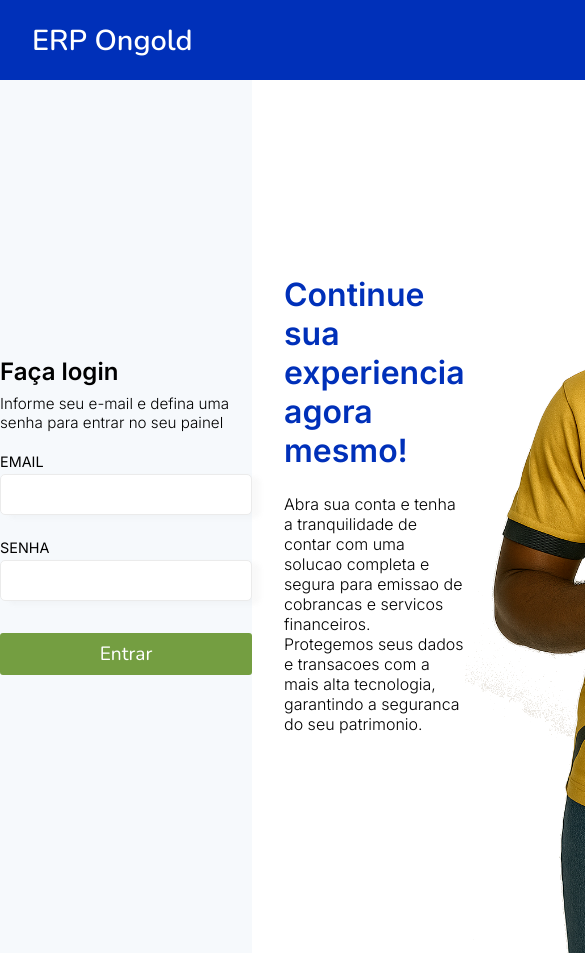
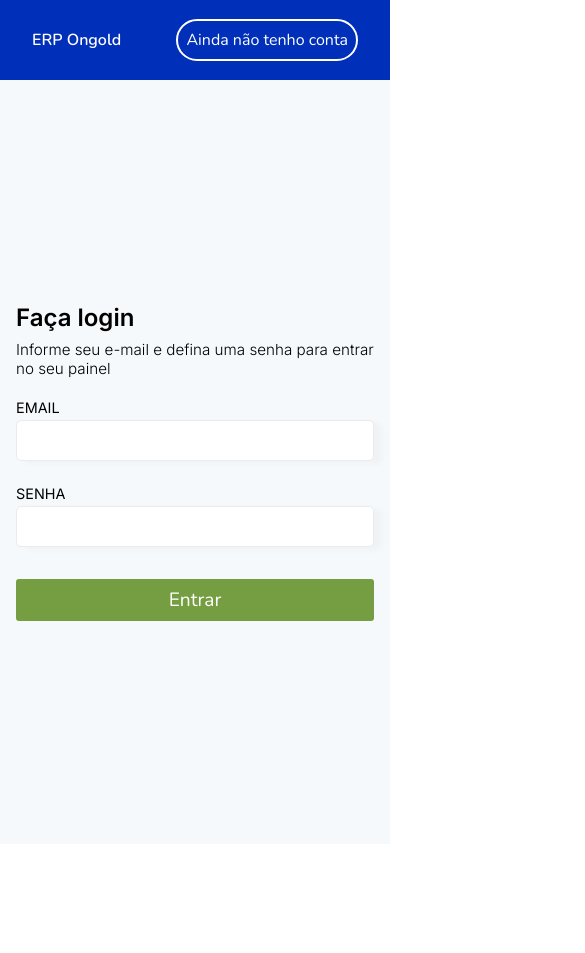
Before and after one commit to jefferson-da-silva-santos/tauri-project, a React (Vite) app: page /login in a window 390 px wide. Shown: the top 953 px of the page, 585 px wide, since content can reach past the window. After the commit the page ends 844 px from the top, so only its background shows below. Built offline with nearby package versions, Linux system fonts and the light colour scheme; what notyf would draw is missing.

Commit message:
chore: Update pg dependency to version 8.15.6

```diff
--- a/package.json
+++ b/package.json
@@ -23,6 +23,7 @@
     "file-saver": "^2.0.5",
     "formik": "^2.4.6",
     "notyf": "^3.10.0",
+    "pg": "^8.15.6",
     "primereact": "^10.9.4",
     "react": "^18.3.1",
     "react-dom": "^18.3.1",
--- a/src/App.css
+++ b/src/App.css
@@ -33,7 +33,7 @@
 
 #categoria,
 #unidade {
-  padding: .7rem;
+  padding: 0.7rem;
 }
 
 *::placeholder {
@@ -46,7 +46,7 @@
 }
 
 .p-dropdown-item {
-  padding: .7rem;
+  padding: 0.7rem;
 }
 
 .loading-payment {
@@ -71,12 +71,12 @@
   height: 55px;
   cursor: pointer;
   border-radius: 50%;
-  border: 3px solid #FF9F00;
+  border: 3px solid #ff9f00;
 }
 
 i {
   font-size: 2.5rem;
-  color: #FF9F00;
+  color: #ff9f00;
 }
 
 @keyframes goldEffect {
@@ -98,7 +98,7 @@ i {
 }
 .error {
   color: rgb(212, 48, 48);
-  font-size: .7rem;
+  font-size: 0.7rem;
   position: absolute;
   bottom: 0;
   margin-top: 1px;
@@ -107,7 +107,6 @@ i {
 a {
   text-decoration: none;
 }
-
 
 .btn-back {
   position: absolute;
@@ -122,7 +121,7 @@ a {
   flex-direction: column;
   border: none;
   border-radius: 50%;
-  background-color: #FF9F00;
+  background-color: #ff9f00;
   box-shadow: 4px 4px 5px #d8d8d8;
   transition: all 0.3s ease;
   cursor: pointer;
@@ -176,8 +175,8 @@ a {
   font-weight: 300;
 }
 .container-dialog .dialog__button {
-  background-color: #749E41;
-  border: 2px solid #749E41;
+  background-color: #749e41;
+  border: 2px solid #749e41;
   padding: 0.5rem 2rem;
   border-radius: 50px;
   color: #fff;
@@ -191,7 +190,7 @@ a {
 }
 
 .container-register {
-  background-color: #F6F9FC;
+  background-color: #f6f9fc;
   width: 100%;
   min-height: 100vh;
   display: grid;
@@ -206,7 +205,7 @@ a {
   justify-content: space-between;
   align-items: center;
   gap: 0;
-  background-color: #0030B9;
+  background-color: #0030b9;
   padding: 0 2rem;
 }
 .container-register .header-register__title {
@@ -228,7 +227,7 @@ a {
 }
 .container-register .header-register__button:hover {
   background-color: #fff;
-  color: #0030B9;
+  color: #0030b9;
   font-weight: 600;
 }
 .container-register .main-register {
@@ -266,7 +265,7 @@ a {
   font-size: 0.95rem;
 }
 .container-register .main-register--primary__form--button {
-  background-color: #749E41;
+  background-color: #749e41;
   border: none;
   padding: 0.5rem 2rem;
   border-radius: 3px;
@@ -306,7 +305,7 @@ a {
 }
 .container-register .main-register--primary__form .group input:focus {
   outline: none;
-  border-color: #749E41;
+  border-color: #749e41;
 }
 .container-register .main-register--secondary {
   display: flex;
@@ -323,7 +322,7 @@ a {
   font-size: 2rem;
   font-weight: 600;
   margin-bottom: 1.5rem;
-  color: #0030B9;
+  color: #0030b9;
 }
 .container-register .main-register--secondary__text {
   font-family: "Inter", sans-serif;
@@ -350,7 +349,7 @@ a {
 }
 
 .container-login {
-  background-color: #F6F9FC;
+  background-color: #f6f9fc;
   width: 100%;
   min-height: 100vh;
   display: grid;
@@ -365,7 +364,7 @@ a {
   justify-content: space-between;
   align-items: center;
   gap: 0;
-  background-color: #0030B9;
+  background-color: #0030b9;
   padding: 0 2rem;
 }
 .container-login .header-login__title {
@@ -387,7 +386,7 @@ a {
 }
 .container-login .header-login__button:hover {
   background-color: #fff;
-  color: #0030B9;
+  color: #0030b9;
   font-weight: 600;
 }
 .container-login .main-login {
@@ -425,7 +424,7 @@ a {
   font-size: 0.95rem;
 }
 .container-login .main-login--primary__form--button {
-  background-color: #749E41;
+  background-color: #749e41;
   border: none;
   padding: 0.5rem 2rem;
   border-radius: 3px;
@@ -465,7 +464,7 @@ a {
 }
 .container-login .main-login--primary__form .group input:focus {
   outline: none;
-  border-color: #749E41;
+  border-color: #749e41;
 }
 .container-login .main-login--secondary {
   display: flex;
@@ -482,7 +481,7 @@ a {
   font-size: 2rem;
   font-weight: 600;
   margin-bottom: 1.5rem;
-  color: #0030B9;
+  color: #0030b9;
 }
 .container-login .main-login--secondary__text {
   font-family: "Inter", sans-serif;
@@ -504,7 +503,7 @@ a {
 }
 
 .container-payment {
-  background-color: #F6F9FC;
+  background-color: #f6f9fc;
   width: 100%;
   min-height: 100vh;
   display: grid;
@@ -519,7 +518,7 @@ a {
   justify-content: center;
   align-items: center;
   gap: 0;
-  background-color: #0030B9;
+  background-color: #0030b9;
   padding: 0 2rem;
 }
 .container-payment .header-payment__title {
@@ -619,7 +618,6 @@ a {
   box-shadow: 2px 2px 6px #cfcfcf;
   animation: goldEffect 5s infinite;
 }
-
 
 .container-payment .main-payment__flat:nth-child(3) .btn3 {
   background-color: #fae380;
@@ -871,7 +869,8 @@ a {
   padding: 0;
   border-radius: 20px;
 }
-.container-home .main-home--products__list__item--tertiary__group__buttons__minus {
+.container-home
+  .main-home--products__list__item--tertiary__group__buttons__minus {
   display: flex;
   flex-direction: row;
   justify-content: center;
@@ -885,12 +884,14 @@ a {
   font-weight: 700;
   font-family: "Nunito", sans-serif;
 }
-.container-home .main-home--products__list__item--tertiary__group__buttons__number {
+.container-home
+  .main-home--products__list__item--tertiary__group__buttons__number {
   font-size: 1.1rem;
   font-weight: 700;
   font-family: "Nunito", sans-serif;
 }
-.container-home .main-home--products__list__item--tertiary__group__buttons__plus {
+.container-home
+  .main-home--products__list__item--tertiary__group__buttons__plus {
   display: flex;
   flex-direction: row;
   justify-content: center;
@@ -1066,7 +1067,7 @@ a {
 }
 .container-register-item__card-form--form__button {
   grid-column: 1/-1;
-  background-color: #FF9F00;
+  background-color: #ff9f00;
   border: none;
   padding: 0.6rem 2rem;
   border-radius: 9px;
@@ -1154,7 +1155,7 @@ a {
 }
 .container-edit-item__card-form--form__button {
   grid-column: 1/-1;
-  background-color: #FF9F00;
+  background-color: #ff9f00;
   border: none;
   padding: 0.6rem 2rem;
   border-radius: 9px;
@@ -1172,10 +1173,73 @@ a {
   opacity: 0.8;
 }
 .container-edit-item__card-form--form .btn-rm {
-  background-color: #FF2600;
+  background-color: #ff2600;
 }
 .container-edit-item__card-form--form .btn-rm:hover {
   opacity: 0.8;
+}
+
+
+/*================( Media queries )==================*/
+
+@media screen and (max-width: 1517px) {
+  .container-payment .main-payment {
+    padding: 0 4rem;
+  }
+}
+
+@media screen and (max-width: 1300px) {
+  .container-payment .main-payment {
+    padding: 0 2rem;
+  }
+}
+
+@media screen and (max-width: 1210px) {
+  .container-login .main-login--secondary__images--img-1 {
+    max-width: 24.36rem;
+  }
+}
+
+@media screen and (max-width: 1142px) {
+  .container-login .main-login--secondary,
+  .container-register .main-register--secondary {
+    display: none;
+  }
+
+  .container-login .header-login__title,
+  .container-register .header-register__title {
+    font-size: 1rem;
+  }
+
+  .container-login .main-login,
+  .container-register .main-register {
+    align-items: center;
+    justify-content: center;
+    display: flex;
+  }
+
+  .container-login .header-login__button,
+  .container-register .header-register__button {
+    font-size: 1rem;
+    padding: .5rem;
+  }
+}
+
+@media screen and (max-width: 1044px) {
+  .container-payment .main-payment {
+    flex-direction: column;
+    padding: 2rem;
+  }
+
+  .main-payment__flat {
+    width: 100%;
+    max-width: 30rem;
+  }
+
+  .container-payment .header-payment__title {
+    font-size: 1.3rem;
+  }
+
 }
 
 @media screen and (max-width: 485px) {
@@ -1212,3 +1276,11 @@ a {
     margin: 0;
   }
 }
+
+@media screen and (max-width: 408px) {
+  .container-login .main-login,
+  .container-register .main-register {
+    margin: 0 1rem;
+  }
+
+}
--- a/src/pages/Paymant/index.jsx
+++ b/src/pages/Paymant/index.jsx
@@ -4,6 +4,7 @@ import { ProgressSpinner } from "primereact/progressspinner";
 import DownloadTicketButton from "../../components/DownloadTicketButton";
 import useNoty from "../../hooks/useNoty";
 import { useNavigate } from "react-router-dom";
+
 
 const Paymant = () => {
   const noty = useNoty();
```
Also changed, not shown: 1 other file (tests, documents, lock files or other folders).
